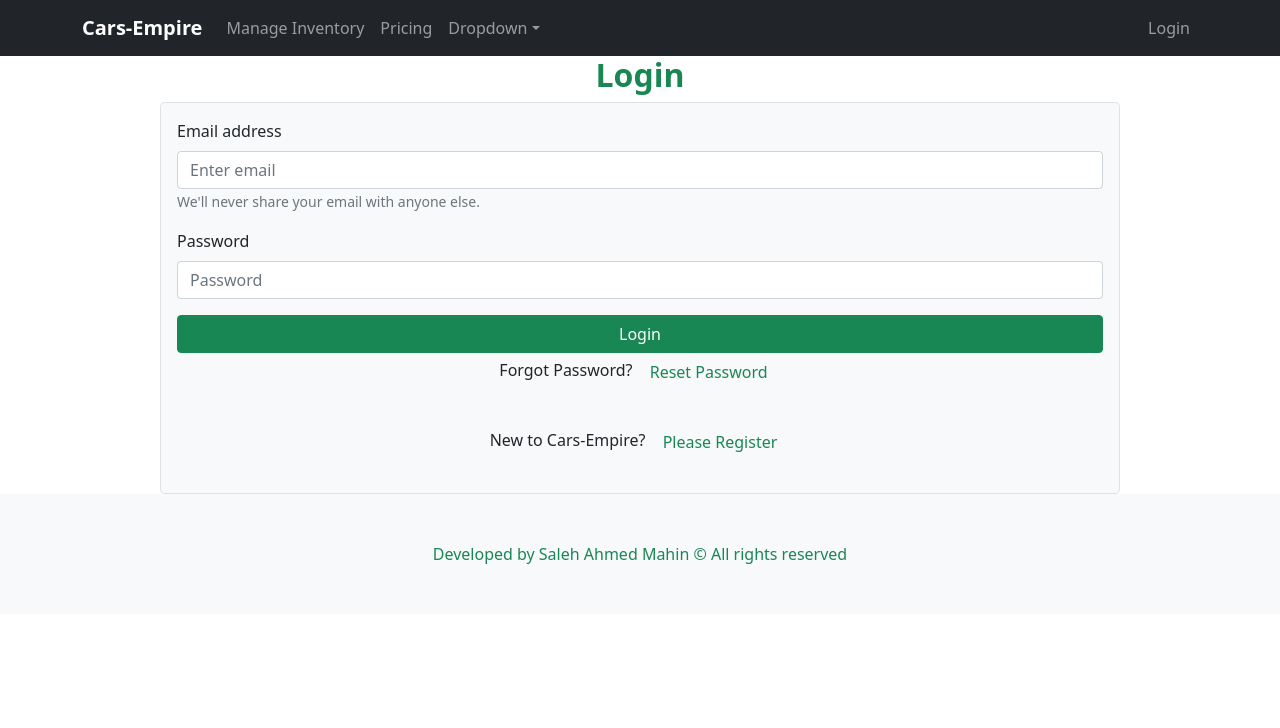
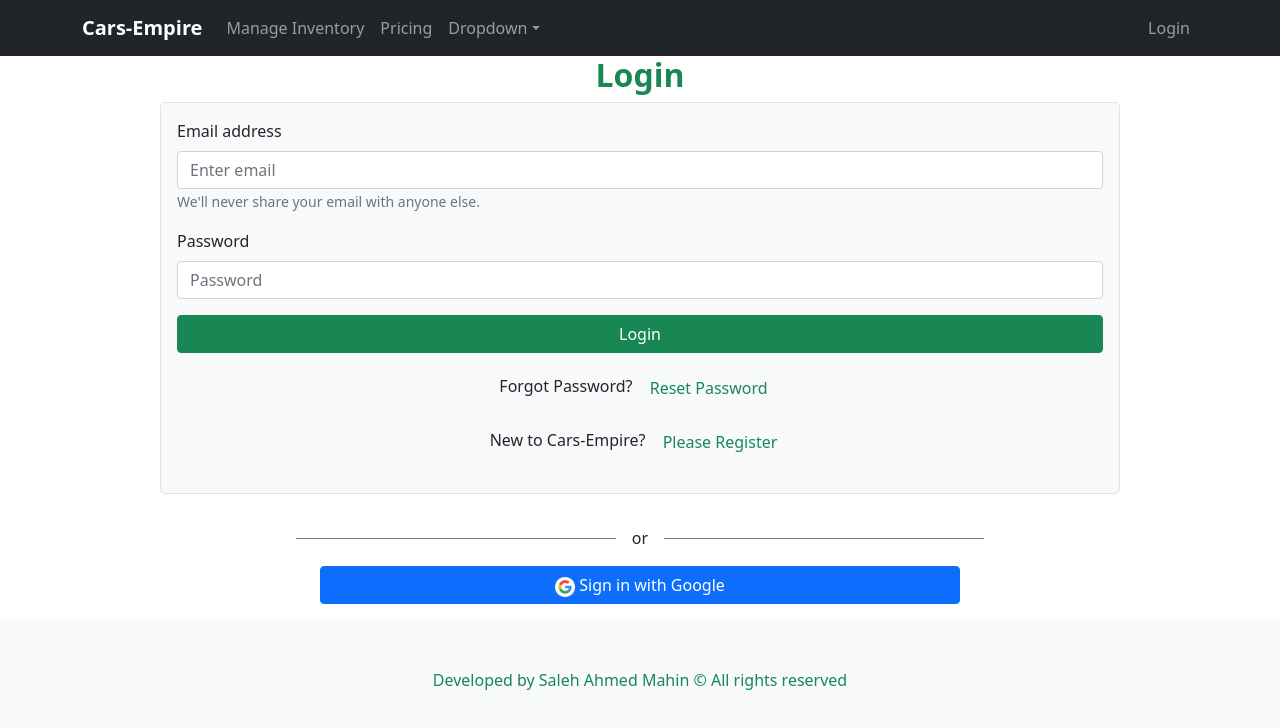
Before and after one commit to SalehAhmed19/cars-empire-client-side-repo, a React (Create React App) app: page /login in a window 1280 px wide. Shown: the top 728 px of the page. Built offline with nearby package versions, Linux system fonts and the light colour scheme; no server answers.

Commit message:
social login implemented

```diff
--- a/src/Pages/Login/Login.jsx
+++ b/src/Pages/Login/Login.jsx
@@ -7,6 +7,7 @@
   useSendPasswordResetEmail,
 } from "react-firebase-hooks/auth";
 import { toast } from "react-toastify";
+import SocialLogin from "../../Shared/SocialLogin/SocialLogin";
 
 const Login = () => {
   const [sendPasswordResetEmail] = useSendPasswordResetEmail(auth);
@@ -70,7 +71,7 @@
           <Button className="w-100 d-block h-2" variant="success" type="submit">
             Login
           </Button>
-          <p className="text-center">
+          <p className="text-center mt-3">
             Forgot Password?{" "}
             <span>
               <button
@@ -82,7 +83,7 @@
             </span>
           </p>
         </Form>
-        <p className="text-center pt-3">
+        <p className="text-center">
           New to Cars-Empire?{" "}
           <Button
             onClick={toggleToRegister}
@@ -94,6 +95,7 @@
           <p className="text-danger text-center">{error?.message}</p>
         </p>
       </div>
+      <SocialLogin />
     </div>
   );
 };
--- a/src/Pages/Registration/Registration.jsx
+++ b/src/Pages/Registration/Registration.jsx
@@ -4,6 +4,7 @@
 import { useLocation, useNavigate } from "react-router-dom";
 import { toast } from "react-toastify";
 import auth from "../../firebase.init";
+import SocialLogin from "../../Shared/SocialLogin/SocialLogin";
 
 const Registration = () => {
   const [email, setEmail] = useState("");
@@ -96,6 +97,7 @@
           </Button>
         </p>
       </div>
+      <SocialLogin />
     </div>
   );
 };
--- /dev/null
+++ b/src/Shared/SocialLogin/SocialLogin.jsx
@@ -0,0 +1,34 @@
+import React from "react";
+import google from "../../img/google.png";
+import { useSignInWithGoogle } from "react-firebase-hooks/auth";
+import auth from "../../firebase.init";
+import { useLocation, useNavigate } from "react-router-dom";
+
+const SocialLogin = () => {
+  const [signInWithGoogle, user, loading, error] = useSignInWithGoogle(auth);
+  const navigate = useNavigate();
+  const location = useLocation();
+  const from = location.state?.from?.pathname || "/";
+  if (user) {
+    navigate(from, { replace: true });
+  }
+  return (
+    <div>
+      <div className="mt-3 d-flex align-items-center justify-content-center">
+        <div style={{ height: "1px" }} className="bg-secondary w-25"></div>
+        <p className="mt-3 mx-3">or</p>
+        <div style={{ height: "1px" }} className="bg-secondary w-25"></div>
+      </div>
+      <button
+        onClick={() => signInWithGoogle()}
+        className="btn btn-primary d-block mx-auto w-50"
+      >
+        <img style={{ width: "20px" }} src={google} alt="" /> Sign in with
+        Google
+      </button>
+      <p className="text-danger text-center">{error?.message}</p>
+    </div>
+  );
+};
+
+export default SocialLogin;
```
Also changed, not shown: src/img/google.png (added).
